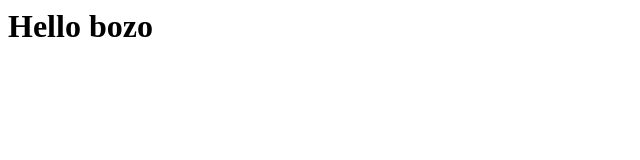
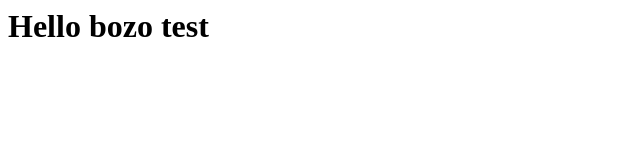
Before and after one commit to schip454/schip454.github.io, a plain HTML site: page index.html in a window 1280 px wide. Shown: the full height of the page, 0-640 px from the left. Drawn offline with Linux system fonts and the light colour scheme.

Commit message:
change on index.html

```diff
--- a/index.html
+++ b/index.html
@@ -1 +1 @@
-<h1>Hello bozo</h1>
+<h1>Hello bozo test</h1>
```
